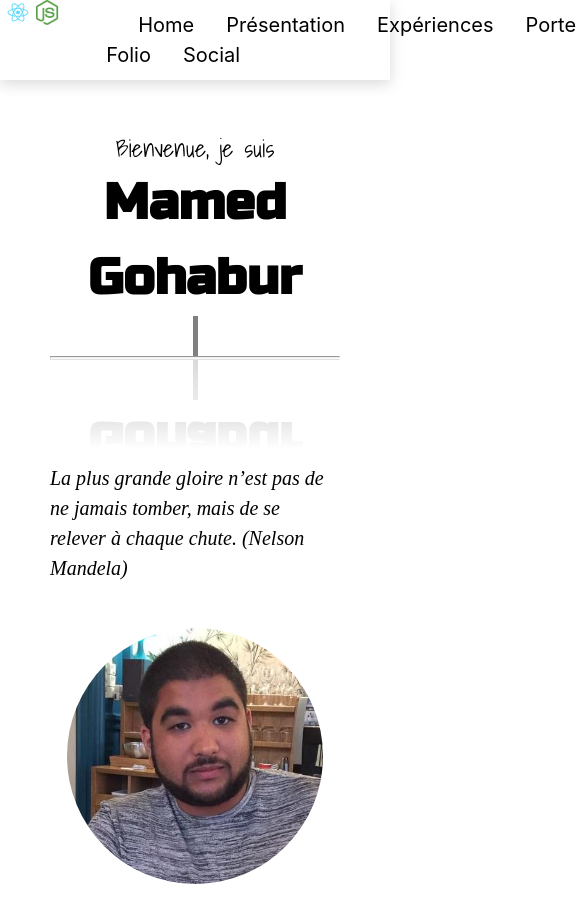
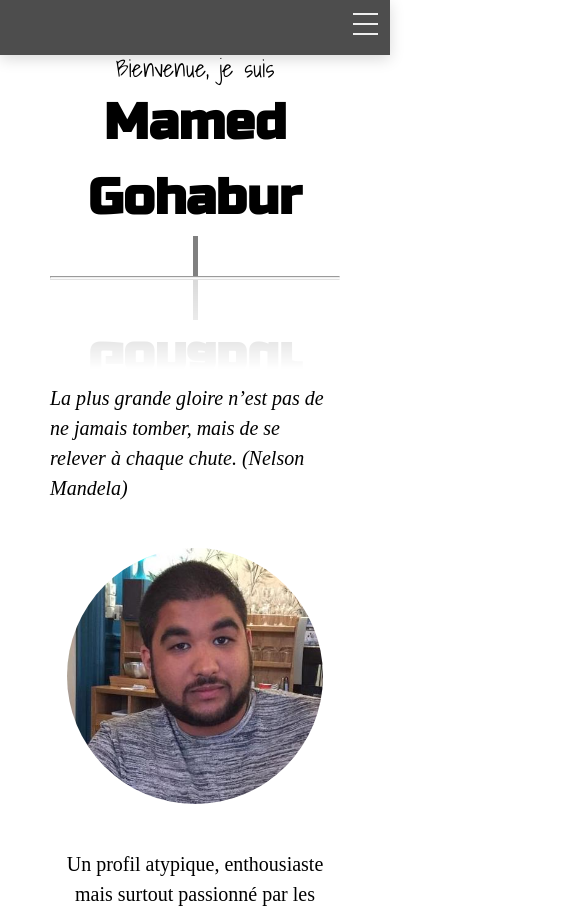
Before and after one commit to Mamednoor/portfolio, a React (Create React App) app: page / in a window 390 px wide. Shown: the top 908 px of the page, 585 px wide, since content can reach past the window. Built offline with nearby package versions, Linux system fonts and the light colour scheme.

Commit message:
rectification et remplacement de la navbar

```diff
--- a/src/App.js
+++ b/src/App.js
@@ -1,17 +1,18 @@
 import React, { Component } from "react";
 import "./App.css";
-import NavLink from "./components/shared/NavLink";
 import Home from "./components/pages/Home";
 import Info from "./components/pages/Info";
 import Experience from "./components/pages/Experience";
 import PorteFolio from "./components/pages/PorteFolio";
 import Follow from "./components/pages/Follow";
+import NavBar from "./components/shared/NavBar";
 
 class App extends Component {
   render() {
     return (
       <div className="App">
-        <NavLink />
+        {/* <NavLink /> */}
+        <NavBar />
         <Home id="Home" />
         <Info id="Info" />
         <Experience id="Experience" />
--- /dev/null
+++ b/src/components/shared/NavBar.css
@@ -0,0 +1,95 @@
+.nav {
+  display: flex;
+  height: 55px;
+  width: 100%;
+  background-color: #4d4d4d;
+  position: fixed;
+  top: 0px;
+  z-index: 1000;
+  box-shadow: 0 4px 14px 0 rgba(0, 0, 0, 0.15);
+}
+
+.nav > .nav-header {
+  display: inline;
+}
+
+.nav > .nav-header > .nav-title {
+  display: inline-block;
+  font-size: 22px;
+  color: #fff;
+  padding: 10px 10px 10px 10px;
+}
+
+.nav > .nav-btn {
+  display: none;
+}
+
+.nav > .nav-links {
+  display: flex;
+  justify-content: center;
+  font-size: 18px;
+}
+
+.nav > .nav-links > .a-nav {
+  display: inline-block;
+  padding: 13px 10px 13px 10px;
+  text-decoration: none;
+  color: #efefef;
+  cursor: pointer;
+}
+
+.nav > .nav-links > .a-nav:hover {
+  background-color: rgba(0, 0, 0, 0.1);
+  height: min-content;
+}
+
+.nav > #nav-check {
+  display: none;
+}
+
+@media (max-width: 600px) {
+  .nav > .nav-btn {
+    display: inline-block;
+    position: absolute;
+    right: 0px;
+    top: 0px;
+  }
+  .nav > .nav-btn > .label-nav {
+    display: inline-block;
+    width: 50px;
+    height: 50px;
+    padding: 13px;
+  }
+  .nav > .nav-btn > .label-nav:hover,
+  .nav #nav-check:checked ~ .nav-btn > .label-nav {
+    background-color: rgba(0, 0, 0, 0.111);
+  }
+  .nav > .nav-btn > .label-nav > span {
+    display: block;
+    width: 25px;
+    height: 10px;
+    border-top: 2px solid #eee;
+  }
+  .nav > .nav-links {
+    position: absolute;
+    display: block;
+    width: 100%;
+    background-color: #333;
+    height: 0px;
+    transition: all 0.3s ease-in;
+    overflow-y: hidden;
+    top: 50px;
+    left: 0px;
+  }
+  .nav > .nav-links > .a-nav {
+    display: block;
+    width: 100%;
+  }
+  .nav > #nav-check:not(:checked) ~ .nav-links {
+    height: 0px;
+  }
+  .nav > #nav-check:checked ~ .nav-links {
+    height: calc(100vh - 50px);
+    overflow-y: auto;
+  }
+}
--- /dev/null
+++ b/src/components/shared/NavBar.js
@@ -0,0 +1,98 @@
+import React, {Component} from "react";
+import { Link, animateScroll as scroll } from "react-scroll";
+import styled, { keyframes } from "styled-components";
+
+import logoReact from "../assets/img/react.svg";
+import logoNodejs from "../assets/img/nodejs.png";
+import "./NavBar.css";
+
+const spin = keyframes`
+    from {
+      transform: rotate(0deg);
+    }
+    to {
+      transform: rotate(360deg);
+    }
+`;
+const Logo = styled.img`
+
+  animation: ${spin} infinite 5s linear;
+  height: 3vh;
+  grid-area: 1/1/2/2;
+`;
+
+class NavBar extends Component {
+  scrollToTop = () => {
+    scroll.scrollToTop();
+  };
+  render() {
+  return (
+    <nav>
+      <div className="nav">
+        <input type="checkbox" id="nav-check"></input>
+        <div className="nav-header">
+          <div className="nav-title"></div>
+        </div>
+        <div className="nav-btn">
+          <label className="label-nav" for="nav-check">
+            <span></span>
+            <span></span>
+            <span></span>
+          </label>
+        </div>
+        <div className="nav-links">
+        <Logo src={logoReact} alt="logo" />
+        <Logo src={logoNodejs} alt="logo" />
+          <Link
+            className="a-nav"
+            to="Home"
+            smooth={true}
+            offset={-90}
+            duration={500}
+          >
+            Home
+          </Link>
+          <Link
+            className="a-nav"
+            to="Info"
+            smooth={true}
+            offset={-90}
+            duration={500}
+          >
+            Présentation
+          </Link>
+          <Link
+            className="a-nav"
+            to="Experience"
+            smooth={true}
+            offset={-90}
+            duration={500}
+          >
+            Expériences
+          </Link>
+          <Link
+            className="a-nav"
+            to="PorteFolio"
+            smooth={true}
+            offset={-90}
+            duration={500}
+          >
+            Porte Folio
+          </Link>
+          <Link
+            className="a-nav"
+            to="Follow"
+            smooth={true}
+            offset={-90}
+            duration={500}
+          >
+            Social
+          </Link>
+        </div>
+      </div>
+    </nav>
+  );
+}
+}
+
+export default NavBar;
--- a/src/components/stylesheet/Info.css
+++ b/src/components/stylesheet/Info.css
@@ -31,7 +31,7 @@
   text-align: center;
   font-family: Calligraffitti;
   font-size: 20px;
-  margin: 20px 100px;
+  margin: 5px auto;
 }
 
 .a-info {
--- a/src/components/stylesheet/NavLink.css
+++ b/src/components/stylesheet/NavLink.css
@@ -10,13 +10,12 @@
 }
 
 .nav-content {
-	max-width: 900px;
+	width: 100%;
 	padding: 0rem 3rem;
 	margin: 0 auto;
 	display: flex;
 	justify-content: center;
 	align-items: center;
-
 	height: 100%;
 }
 
@@ -25,11 +24,8 @@
 	font-size: 20px;
 }
 
-.nav-items{
+.nav-item {
 	padding-inline-start: 0px;
-}
-
-.nav-item {
 	display: inline;
 	margin-left: 2rem;
 	color: #333;
```
